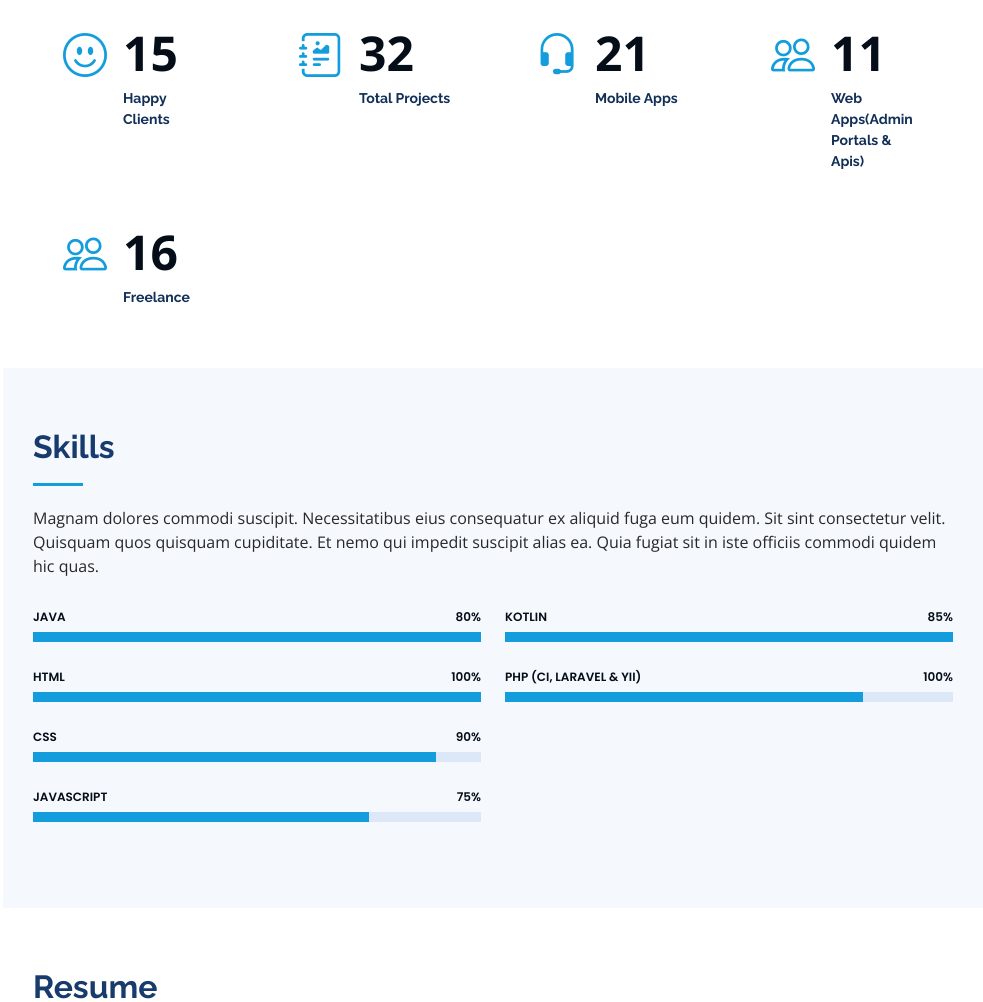
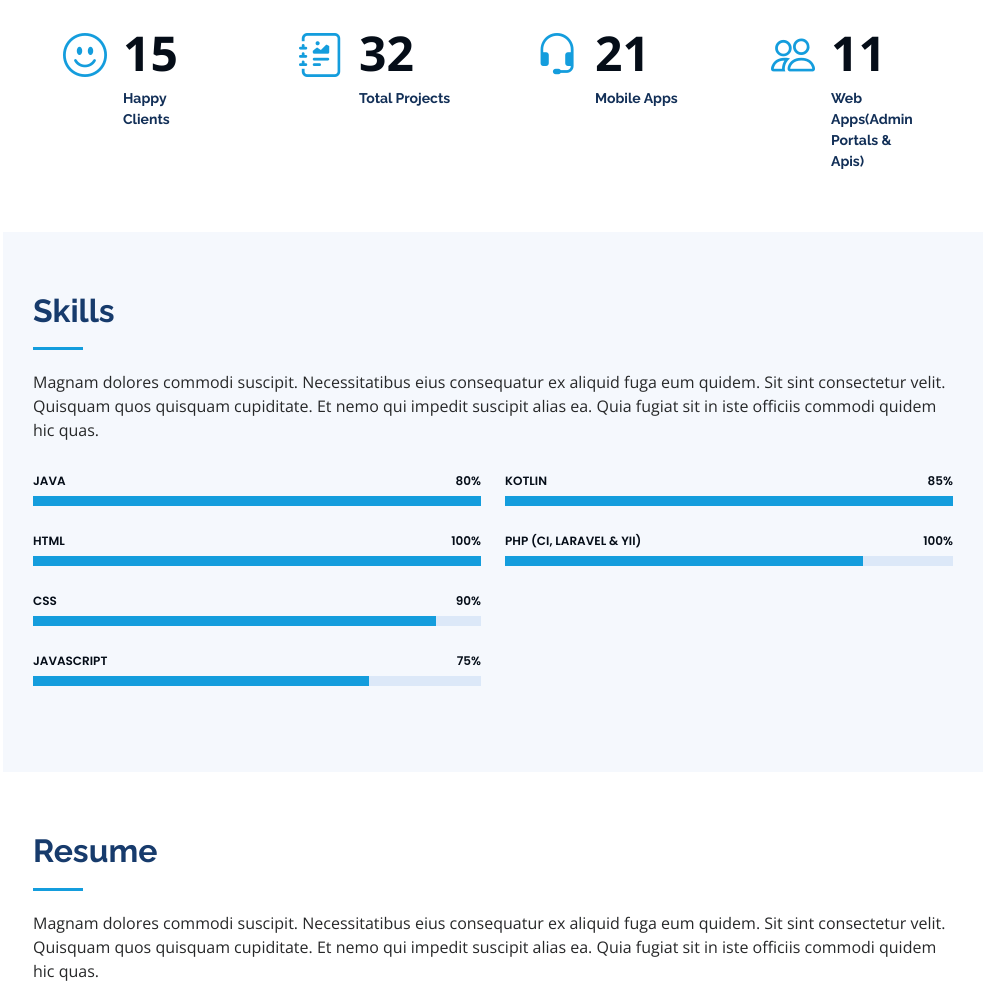
Before and after one commit to MSAAD1996/muhammad_saad, a plain HTML site: page index.html in a window 1280 px wide. Shown: the part 1757-2759 px from the top of the page, without its empty margins (297-1280 px from the left). Drawn offline with nearby package versions, Linux system fonts and the light colour scheme.

Commit message:
Update index.html

```diff
--- a/index.html
+++ b/index.html
@@ -157,14 +157,6 @@
               <i class="bi bi-people"></i>
               <span data-purecounter-start="0" data-purecounter-end="11" data-purecounter-duration="1" class="purecounter"></span>
               <p><strong>Web Apps(Admin Portals & Apis)</strong> </p>
-            </div>
-          </div>
-
-          <div class="col-lg-3 col-md-6 d-md-flex align-items-md-stretch" data-aos="fade-up" data-aos-delay="300">
-            <div class="count-box">
-              <i class="bi bi-people"></i>
-              <span data-purecounter-start="0" data-purecounter-end="16" data-purecounter-duration="1" class="purecounter"></span>
-              <p><strong>Freelance</strong> </p>
             </div>
           </div>
 
```
